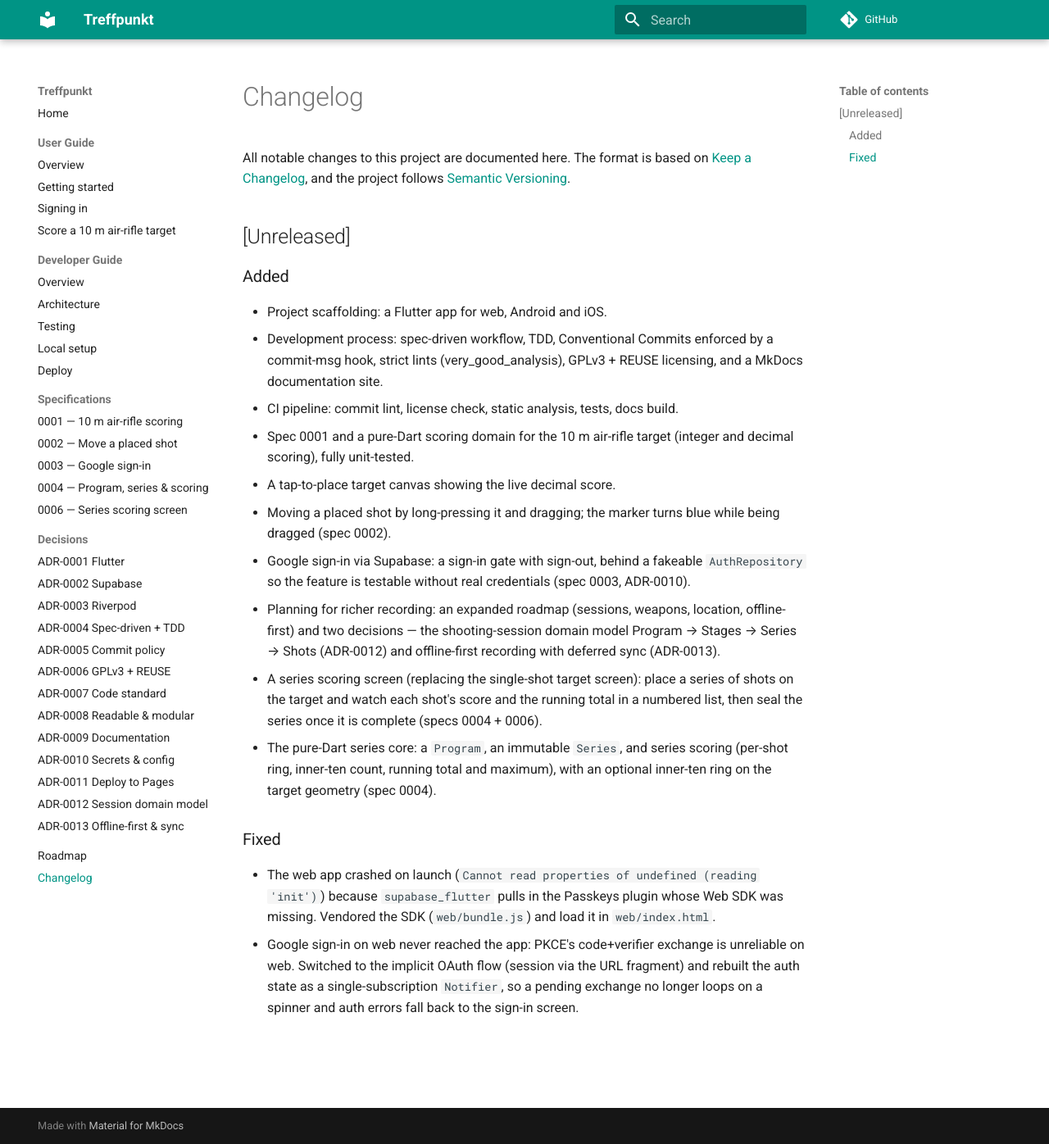
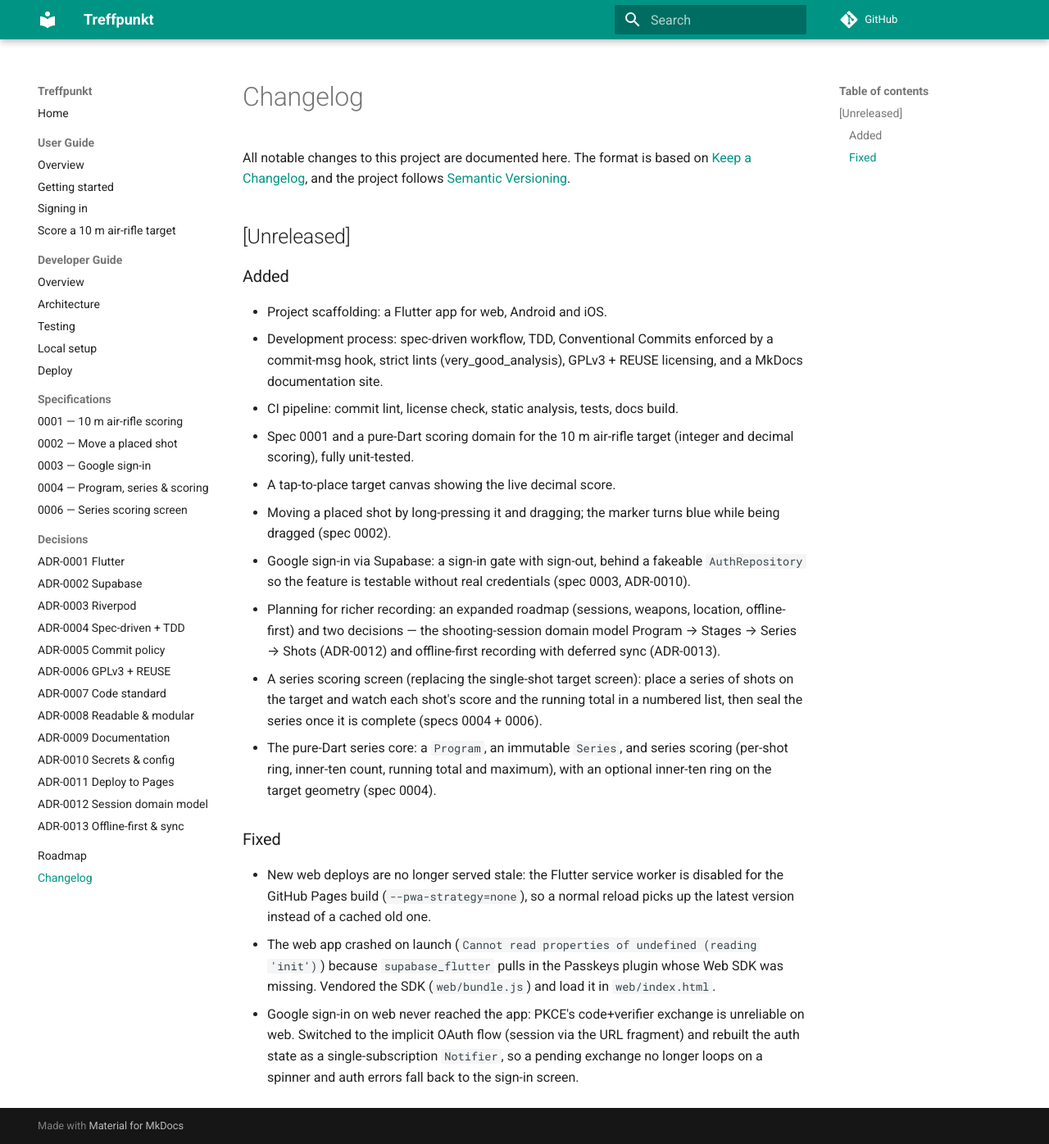
Before and after one commit to roykollensvendsen/treffpunkt, an MkDocs documentation site: the page built from docs/CHANGELOG.md, in a window 1280 px wide and 1396 px high. Shown: the whole window at 82% size. Built offline with MkDocs 1.6.1 and Material for MkDocs 9.7.7, drawn with Linux system fonts in a browser that asks for light colours; comment, search, counter and statistics services are not loaded.

Commit message:
fix(deploy): disable the web service worker to avoid stale builds
After a deploy, the web app kept showing the previous version because Flutter's service worker served the whole app from cache, even on a hard refresh. This turns that off so a normal reload picks up the latest version.

Build the GitHub Pages site with --pwa-strategy=none so no service worker is generated or registered. Noted in ADR-0011 and the changelog; PWA install can be reconsidered at ROADMAP 0016.

```diff
--- a/docs/CHANGELOG.md
+++ b/docs/CHANGELOG.md
@@ -33,6 +33,9 @@
   optional inner-ten ring on the target geometry (spec 0004).
 
 ### Fixed
+- New web deploys are no longer served stale: the Flutter service worker is
+  disabled for the GitHub Pages build (`--pwa-strategy=none`), so a normal reload
+  picks up the latest version instead of a cached old one.
 - The web app crashed on launch (`Cannot read properties of undefined (reading
   'init')`) because `supabase_flutter` pulls in the Passkeys plugin whose Web
   SDK was missing. Vendored the SDK (`web/bundle.js`) and load it in
```
Also changed, not shown: docs/adr/0011-deploy-github-pages.md (+3 -0 lines), 1 other file.
